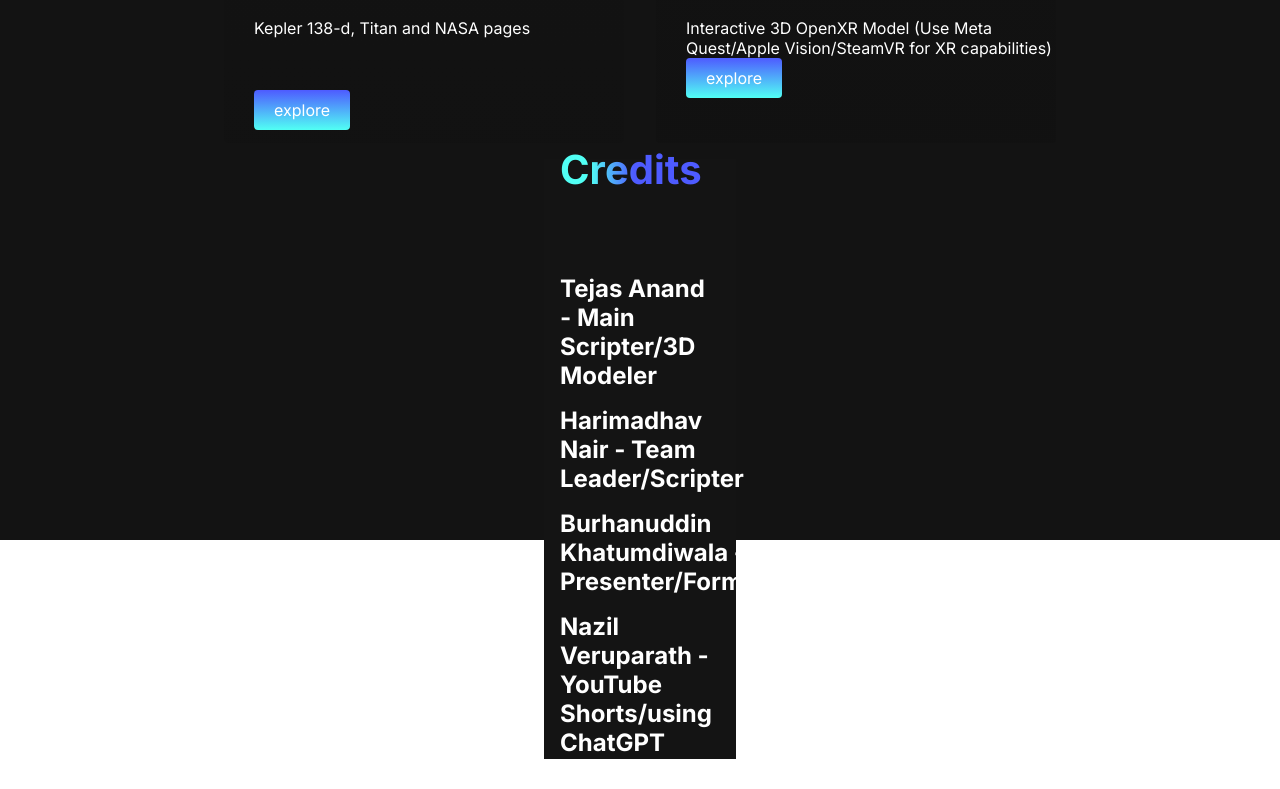
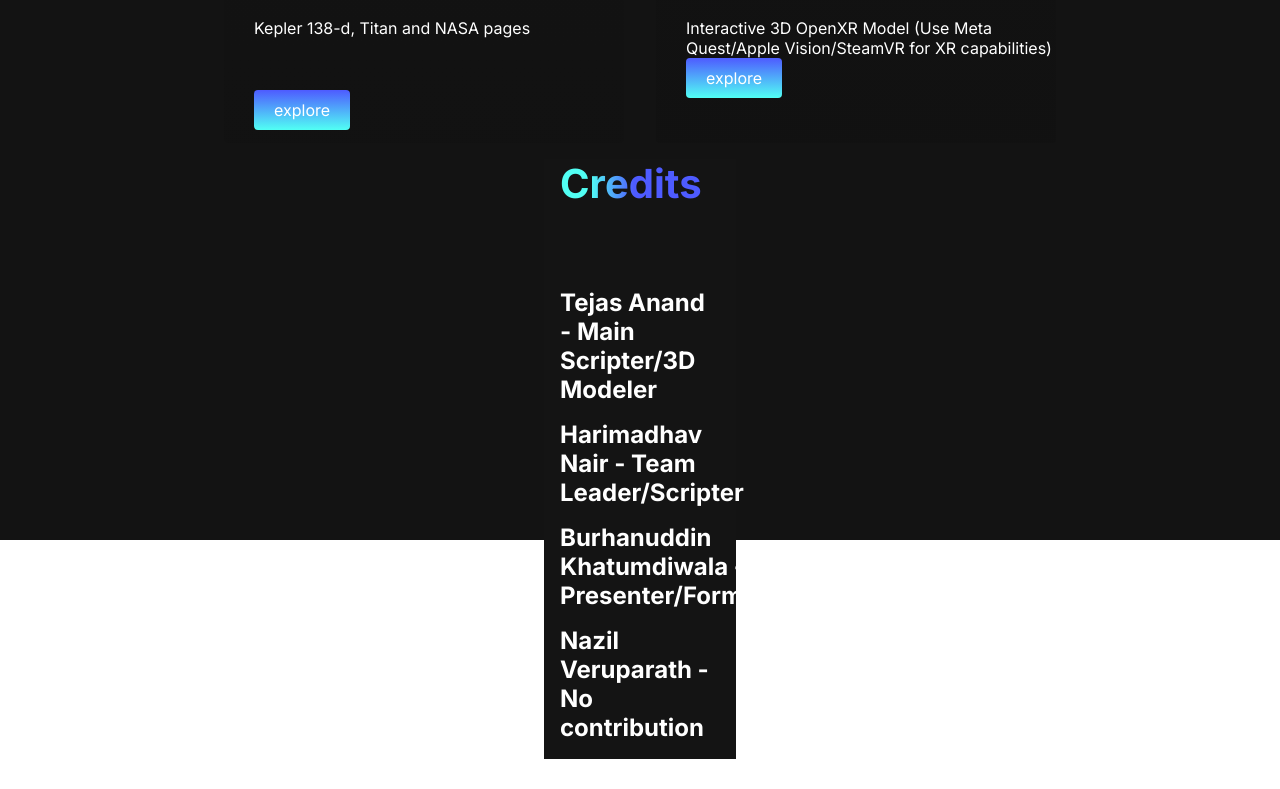
Before and after one commit to nxfx21/nxfx21.github.io, a website built with Vite: page index.html in a window 1280 px wide. Shown: the part 1060-1849 px from the top of the page. Built offline with nearby package versions, Linux system fonts and the light colour scheme; files whose address does not match are found by name.

Commit message:
Update index.html

```diff
--- a/index.html
+++ b/index.html
@@ -79,7 +79,7 @@
 					<h2>Tejas Anand - Main Scripter/3D Modeler</h2>
 					<h2>Harimadhav Nair - Team Leader/Scripter</h2>
 					<h2>Burhanuddin Khatumdiwala - Presenter/Formulator</h2>
-					<h2>Nazil Veruparath - YouTube Shorts/using ChatGPT</h2>
+					<h2>Nazil Veruparath - No contribution</h2>
 				</div>
 </body>
 
```
